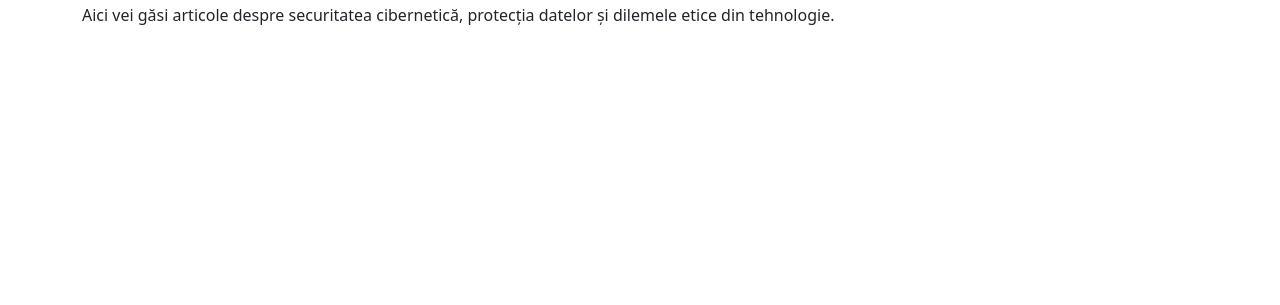
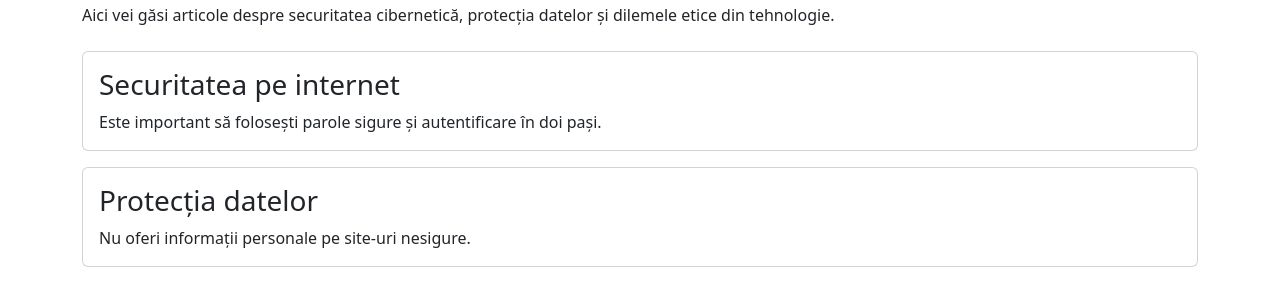
Before and after one commit to Nelu272/EthicSec, a plain HTML site: page articole.html in a window 1280 px wide. Shown: the part 203-508 px from the top of the page. Drawn offline with nearby package versions, Linux system fonts and the light colour scheme.

Commit message:
articole.html

```diff
--- a/articole.html
+++ b/articole.html
@@ -19,6 +19,29 @@
     </div>
 
     <script src="https://cdn.jsdelivr.net/npm/bootstrap@5.3.0/dist/js/bootstrap.bundle.min.js"></script>
+    <script>
+    fetch("articole.json")
+    .then(response => response.json())
+    .then(data => {
+        let container = document.createElement("div");
+        container.className = "container mt-4";
+
+        data.forEach(articol => {
+            let card = document.createElement("div");
+            card.className = "card mb-3";
+            card.innerHTML = `
+                <div class="card-body">
+                    <h3 class="card-title">${articol.titlu}</h3>
+                    <p class="card-text">${articol.continut}</p>
+                </div>
+            `;
+            container.appendChild(card);
+        });
+
+        document.body.appendChild(container);
+    })
+    .catch(error => console.error("Eroare la încărcarea articolelor:", error));
+</script>
 </body>
 </html>
 <script>
```
